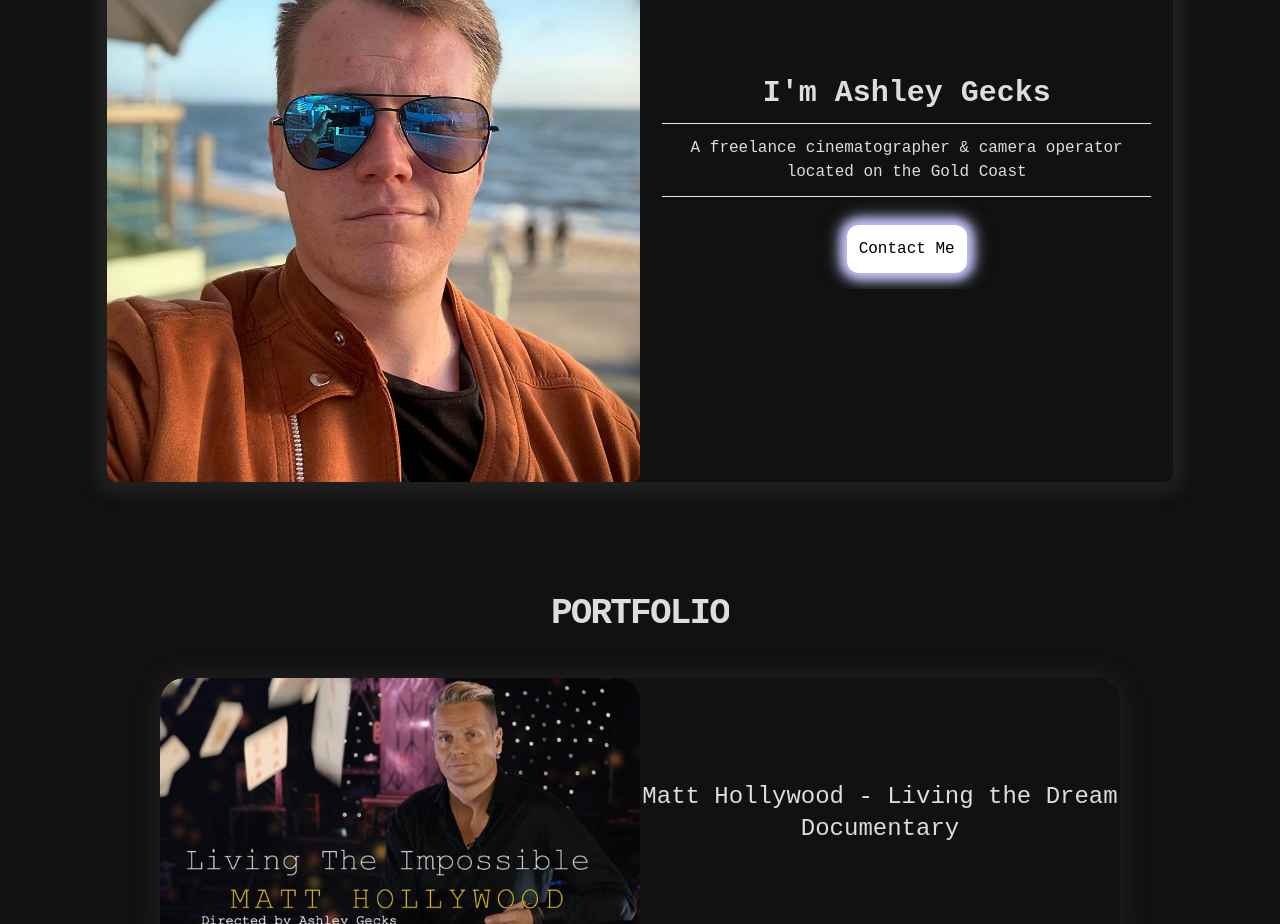
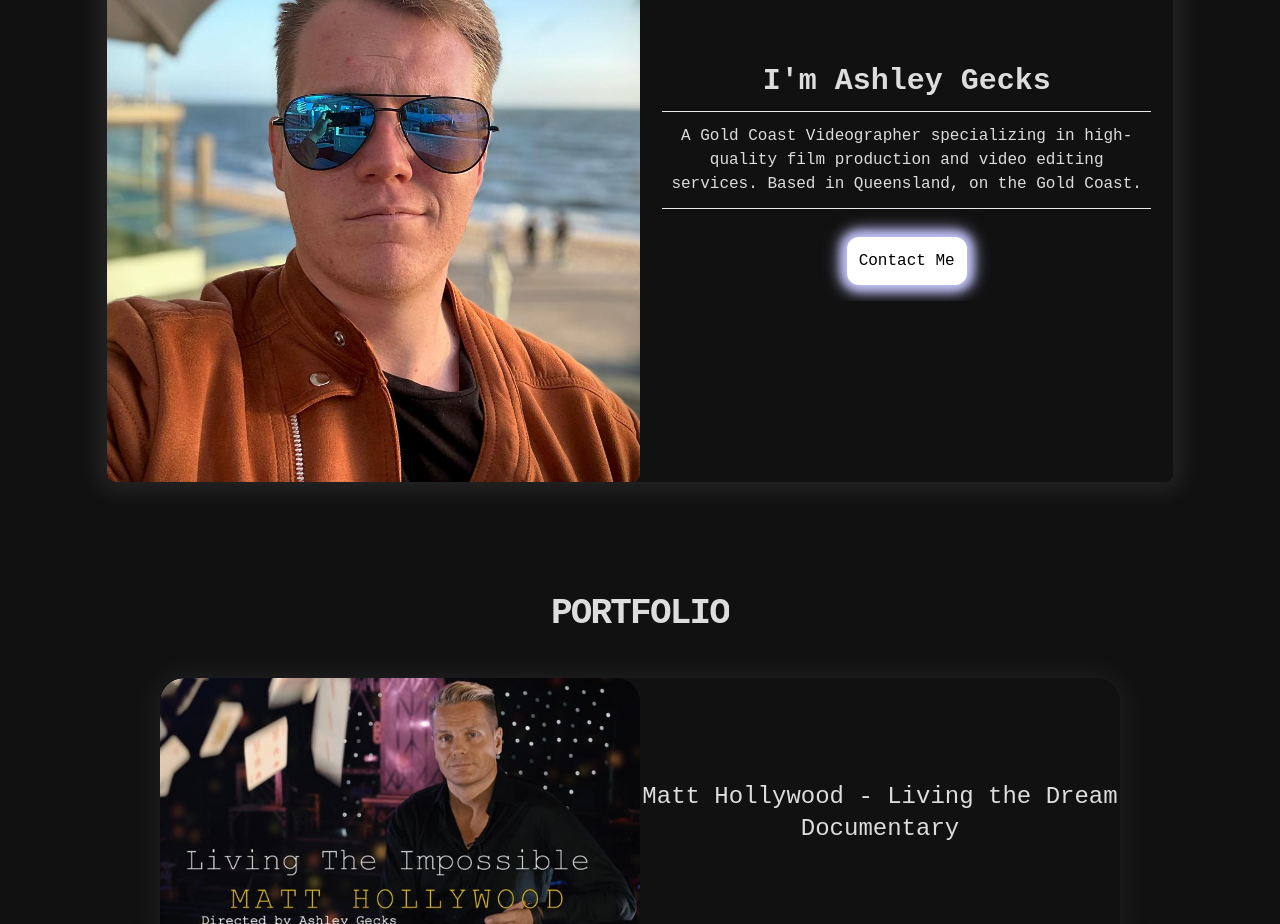
Before and after one commit to theguykai/darkcity, a React (Create React App) app: page / in a window 1280 px wide. Shown: the part 1080-2004 px from the top of the page. Built offline with nearby package versions, Linux system fonts and the light colour scheme; a web font is replaced by a local one.

Commit message:
updated about section

```diff
--- a/src/components/About.jsx
+++ b/src/components/About.jsx
@@ -71,8 +71,9 @@ const About = () => {
               </h2>
               <hr ref={hrRef1} />
               <p ref={paragraphRef} className="hiddenAbout text-md">
-                A freelance cinematographer & camera operator located on the
-                Gold Coast
+                A Gold Coast Videographer specializing in high-quality film
+                production and video editing services. Based in Queensland, on
+                the Gold Coast.
               </p>
               <hr ref={hrRef2} />
               <a
```
